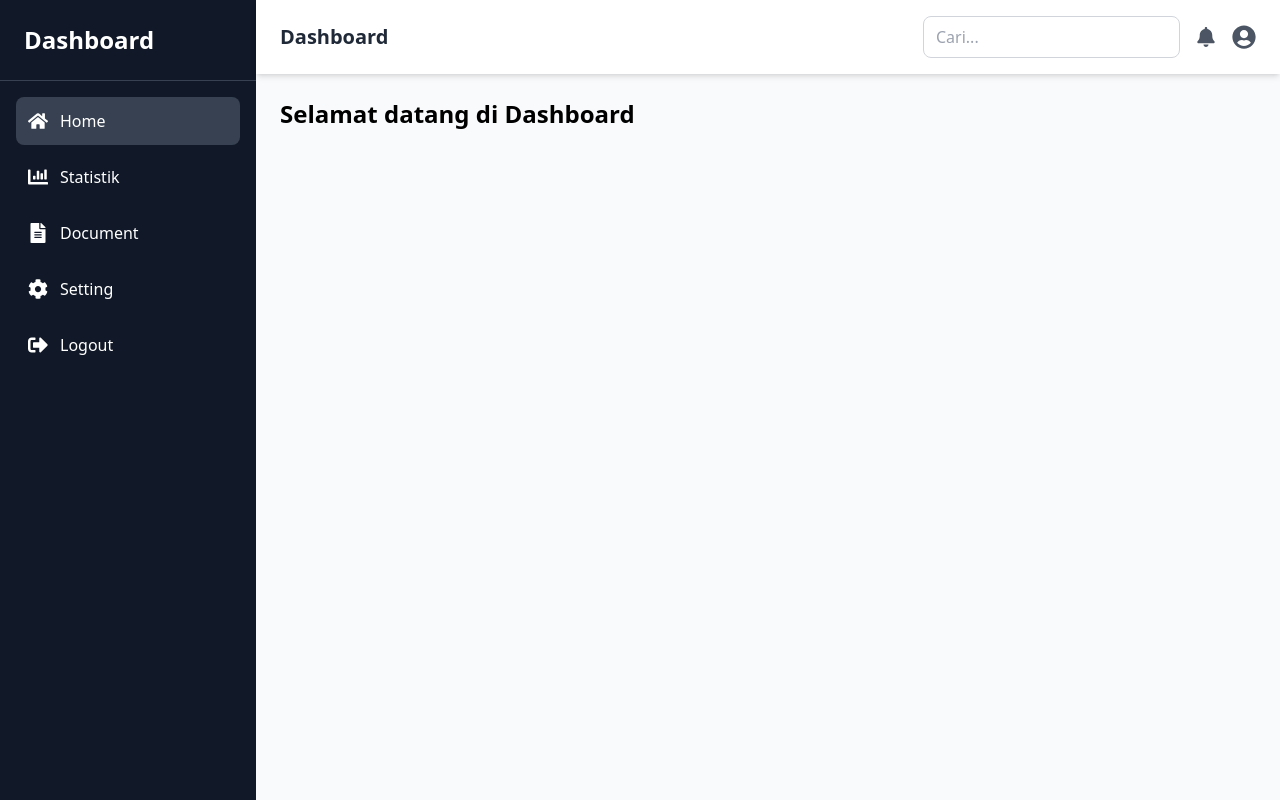
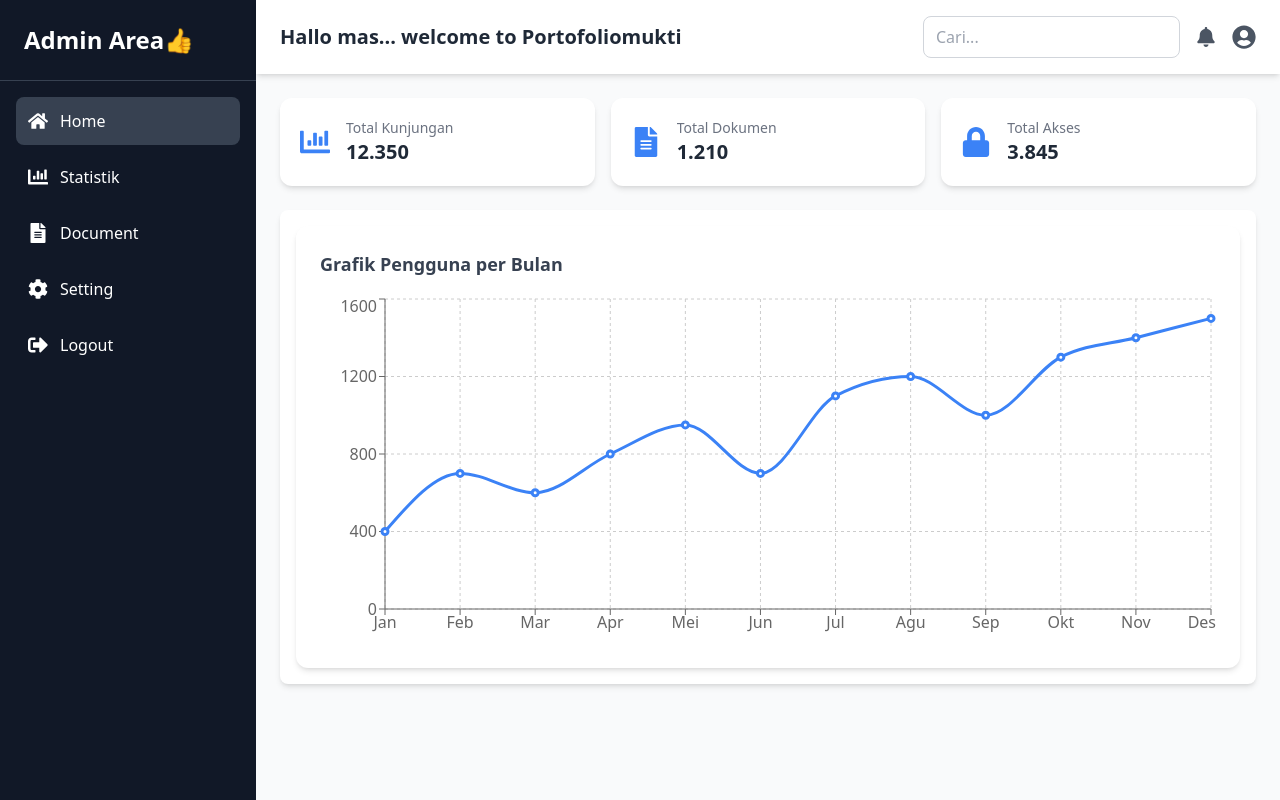
Before and after one commit to mukti-nux/admin-dashboardku, a React (Create React App) app: page / in a window 1280 px wide. Built offline with nearby package versions, Linux system fonts and the light colour scheme.

Commit message:
haha hehe

```diff
--- a/src/components/header.jsx
+++ b/src/components/header.jsx
@@ -4,7 +4,7 @@ const Header = () => {
   return (
     <div className="flex items-center justify-between px-6 py-4 bg-white shadow-md sticky top-0 z-10">
       {/* Judul */}
-      <h1 className="text-xl font-semibold text-gray-800">Dashboard</h1>
+      <h1 className="text-xl font-semibold text-gray-800">Hallo mas... welcome to Portofoliomukti</h1>
 
       {/* Search + User */}
       <div className="flex items-center space-x-4">
--- a/src/components/sidebar.jsx
+++ b/src/components/sidebar.jsx
@@ -30,7 +30,7 @@ const Sidebar = () => {
 
   return (
     <div className="w-64 h-screen bg-gray-900 text-white flex flex-col shadow-lg">
-      <div className="text-2xl font-bold p-6 border-b border-gray-700">Dashboard</div>
+      <div className="text-2xl font-bold p-6 border-b border-gray-700">Admin Area👍</div>
       <ul className="flex-1 p-4 space-y-2">
         {menu.map((item) => {
           const isActive = location.pathname === item.path;
--- a/src/pages/Home.jsx
+++ b/src/pages/Home.jsx
@@ -1,4 +1,24 @@
-function Home() {
-  return <h1 className="text-2xl font-bold">Selamat datang di Dashboard</h1>;
-}
+// pages/Home.jsx
+import { FaChartBar, FaFileAlt, FaLock } from "react-icons/fa";
+import StatistikCard from "../components/StatistikCard";
+import StatistikChart from "../components/StatistikChart";
+
+const Home = () => {
+  return (
+    <div className="space-y-6">
+      {/* Statistik Cards */}
+      <div className="grid gap-4 sm:grid-cols-3">
+        <StatistikCard title="Total Kunjungan" value="12.350" icon={<FaChartBar />} />
+        <StatistikCard title="Total Dokumen" value="1.210" icon={<FaFileAlt />} />
+        <StatistikCard title="Total Akses" value="3.845" icon={<FaLock />} />
+      </div>
+
+      {/* Chart */}
+      <div className="bg-white p-4 rounded-lg shadow-md">
+        <StatistikChart />
+      </div>
+    </div>
+  );
+};
+
 export default Home;
```
